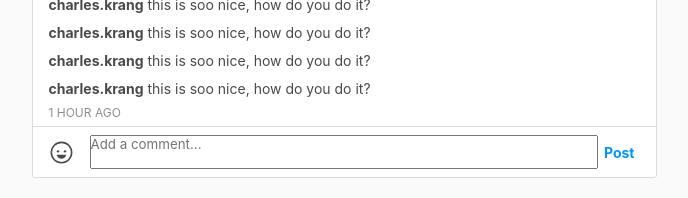
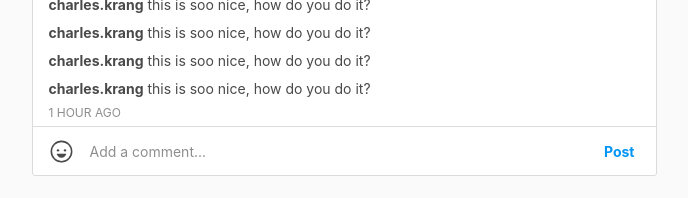
Before and after one commit to awalmubarak/boolean-challenge, a React (Create React App) app: page / in a window 1280 px wide. Shown: the part 860-1058 px from the top of the page, without its empty margins (130-818 px from the left). Built offline with nearby package versions, Linux system fonts and the light colour scheme.

Commit message:
separate post comment from post

```diff
--- a/src/App.css
+++ b/src/App.css
@@ -262,9 +262,10 @@ ion-icon[name='happy-outline'] {
 }
 
 .post-comment-input {
-	/* border: 0px;
-	outline: 0; */
+	border: 0px;
+	outline: 0;
 	resize: none;
+	max-height: inherit;
 }
 
 .post-comment-button {
@@ -275,5 +276,15 @@ ion-icon[name='happy-outline'] {
 	font-size: 14px;
 }
 
+.post-comment-input-unfocused {
+	width: 100%;
+	display: flex;
+	align-items: center;
+	font-size: 14px;
+	color: #8e8e8e;
+	cursor: text;
+	height: 32px;
+}
+
 /* .homepage-sidebar {
 } */
--- a/src/components/Post.js
+++ b/src/components/Post.js
@@ -1,4 +1,5 @@
 import React from 'react';
+import PostComment from './PostComment';
 
 function Post() {
 	return (
@@ -111,21 +112,8 @@ function Post() {
 
 				<div className="post-details-time">1 HOUR AGO</div>
 			</div>
-			<div className="post-comment-container">
-				<div className="post-comment-left">
-					<ion-icon name="happy-outline"></ion-icon>
-				</div>
-
-				<div className="post-comment-middle">
-					<textarea
-						className="post-comment-input"
-						placeholder="Add a comment..."
-					></textarea>
-				</div>
-
-				<div className="post-comment-right">
-					<button className="post-comment-button">Post</button>
-				</div>
+			<div>
+				<PostComment />
 			</div>
 		</div>
 	);
--- /dev/null
+++ b/src/components/PostComment.js
@@ -0,0 +1,44 @@
+import React, { useState, useEffect } from 'react';
+
+function PostComment() {
+	const [isFocused, setIsFocused] = useState(false);
+	let textAreaRef = null;
+	const handleFocusedState = () => {
+		setIsFocused(!isFocused);
+	};
+	useEffect(() => {
+		if (textAreaRef && isFocused) textAreaRef.focus();
+	});
+	return (
+		<div className="post-comment-container">
+			<div className="post-comment-left">
+				<ion-icon name="happy-outline"></ion-icon>
+			</div>
+
+			<div className="post-comment-middle">
+				{isFocused ? (
+					<textarea
+						className="post-comment-input"
+						ref={(inputRef) => {
+							textAreaRef = inputRef;
+						}}
+						onBlur={handleFocusedState}
+					></textarea>
+				) : (
+					<div
+						className="post-comment-input-unfocused"
+						onClick={handleFocusedState}
+					>
+						Add a comment...
+					</div>
+				)}
+			</div>
+
+			<div className="post-comment-right">
+				<button className="post-comment-button">Post</button>
+			</div>
+		</div>
+	);
+}
+
+export default PostComment;
```
